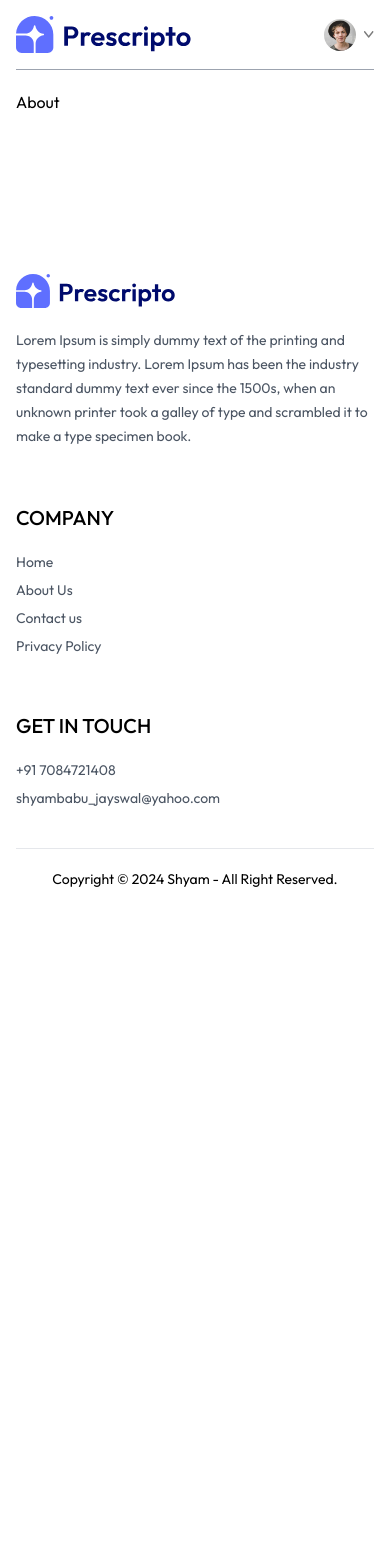
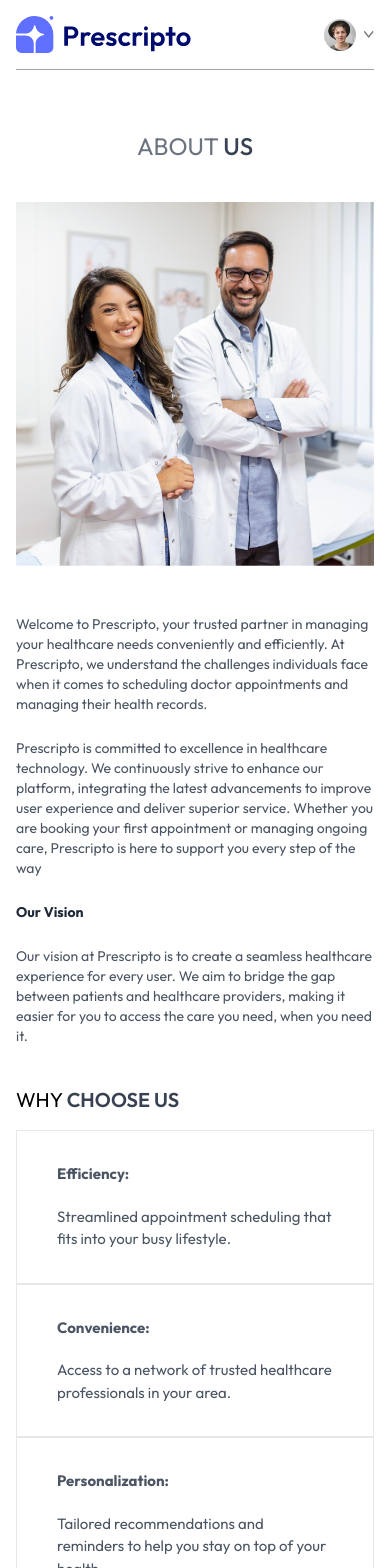
Before and after one commit to asutoshpanda1611/DoctorSahab-2.0, a React (Vite) app in the folder frontend/: page /about in a window 390 px wide. Shown: the top 1568 px of the page. Before the commit the page ends 909 px from the top, so only its background shows below. Built offline with nearby package versions, Linux system fonts and the light colour scheme.

Commit message:
Created About page for Prescripto with sections for company overview, vision, and features. Added responsive design with hover effects for enhanced

```diff
--- a/frontend/src/pages/About.jsx
+++ b/frontend/src/pages/About.jsx
@@ -1,8 +1,43 @@
 import React from 'react'
+import { assets } from '../assets/assets'
 
 const About = () => {
   return (
-    <div>About</div>
+    <div>
+      <div className='text-center text-2xl pt-10 text-gray-500'>
+        <p>ABOUT <span className='text-gray-700 font-medium'>US</span></p>
+      </div>
+
+      <div className='my-10 flex flex-col md:flex-row gap-12'>
+        <img className='w-full md:max-w-[360px]' src={assets.about_image} alt=''/>
+        <div className='flex flex-col justify-center gap-6 md:w-2/4 text-sm text-gray-600'>
+          <p>Welcome to Prescripto, your trusted partner in managing your healthcare needs conveniently and efficiently. At Prescripto, we understand the challenges individuals face when it comes to scheduling doctor appointments and managing their health records.</p>
+          <p>Prescripto is committed to excellence in healthcare technology. We continuously strive to enhance our platform, integrating the latest advancements to improve user experience and deliver superior service. Whether you are booking your first appointment or managing ongoing care, Prescripto is here to support you every step of the way</p>
+
+         <b className='text-gray-800'>Our Vision</b>
+          <p>Our vision at Prescripto is to create a seamless healthcare experience for every user. We aim to bridge the gap between patients and healthcare providers, making it easier for you to access the care you need, when you need it.</p>
+
+        </div>
+      </div>
+      <div className='text-xl my-4'>
+        <p>WHY <span className='text-gray-700 font-semibold'>CHOOSE US</span></p>
+      </div>
+
+      <div className='flex flex-col md:flex-row mb-20'>
+        <div className='border px-10 md:px-16 py-8 sm:py-16 flex flex-col gap-5 text-[15px] hover:bg-primary hover:text-white transition-all duration-300 text-gray-600 cursor-pointer'>
+           <b>Efficiency:</b>
+           <p>Streamlined appointment scheduling that fits into your busy lifestyle.</p>
+        </div>
+        <div  className='border px-10 md:px-16 py-8 sm:py-16 flex flex-col gap-5 text-[15px] hover:bg-primary hover:text-white transition-all duration-300 text-gray-600 cursor-pointer'>
+        <b>Convenience:</b>
+        <p>Access to a network of trusted healthcare professionals in your area.</p>
+        </div>
+        <div  className='border px-10 md:px-16 py-8 sm:py-16 flex flex-col gap-5 text-[15px] hover:bg-primary hover:text-white transition-all duration-300 text-gray-600 cursor-pointer'>
+        <b>Personalization:</b>
+        <p>Tailored recommendations and reminders to help you stay on top of your health.</p>
+        </div>
+      </div>
+    </div>
   )
 }
 
```
